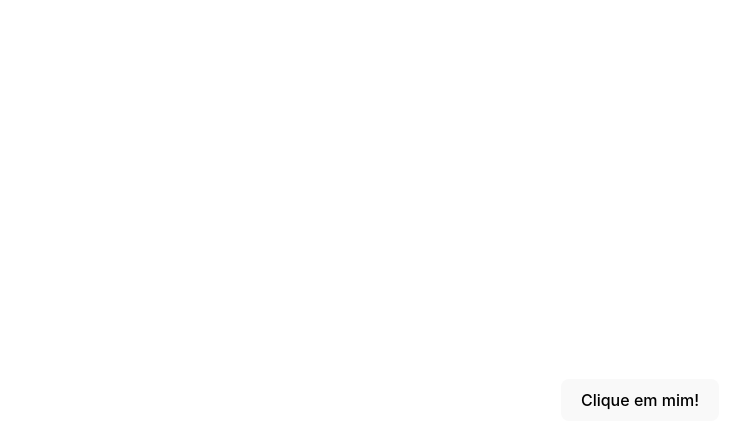
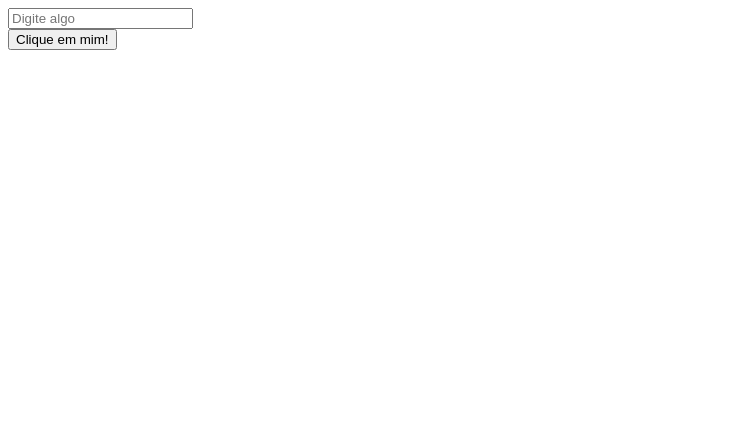
Before and after one commit to yagobmoreira/trybe-exercises, a React (Vite) app in the folder FrontEnd/secao-02-introducao-ao-react/dia-05-estados-e-eventos/courseContent/: page / in a window 1280 px wide. Shown: the top 448 px of the page, without its empty margins (0-753 px from the left). Built offline with nearby package versions, Linux system fonts and the light colour scheme.

Commit message:
event handlers com props de componentes

```diff
--- a/FrontEnd/secao-02-introducao-ao-react/dia-05-estados-e-eventos/courseContent/src/App.tsx
+++ b/FrontEnd/secao-02-introducao-ao-react/dia-05-estados-e-eventos/courseContent/src/App.tsx
@@ -1,10 +1,15 @@
 import Button from './components/Button'
-import './App.css'
+import Input from './components/Input'
+// import './App.css'
 
 function App() {
+  function handleChange() {
+    alert('Você digitou algo');
+  }
 
   return (
     <>
+      <Input onChange={ handleChange } />
       <Button />
     </>
   )
--- a/FrontEnd/secao-02-introducao-ao-react/dia-05-estados-e-eventos/courseContent/src/components/Button.tsx
+++ b/FrontEnd/secao-02-introducao-ao-react/dia-05-estados-e-eventos/courseContent/src/components/Button.tsx
@@ -1,12 +1,15 @@
 function Button() {
-  function handlerClick() {
+  function handleClick() {
     alert('Meu primeiro event handler com React')
   }
 
   return (
-    <button onClick={handlerClick}>
-      Clique em mim!
-    </button>
+
+    <div>
+      <button onClick={handleClick}>
+        Clique em mim!
+      </button>
+    </div>
   )
 }
 
--- /dev/null
+++ b/FrontEnd/secao-02-introducao-ao-react/dia-05-estados-e-eventos/courseContent/src/components/Input.tsx
@@ -0,0 +1,13 @@
+type InputProps = {
+  onChange: () => void
+}
+
+function Input({ onChange }: InputProps) {
+
+  return (
+    <input onChange={onChange} type="text" name="" id="" placeholder="Digite algo"/>
+  )
+
+}
+
+export default Input;
--- a/FrontEnd/secao-02-introducao-ao-react/dia-05-estados-e-eventos/courseContent/src/main.tsx
+++ b/FrontEnd/secao-02-introducao-ao-react/dia-05-estados-e-eventos/courseContent/src/main.tsx
@@ -1,7 +1,7 @@
 import React from 'react'
 import ReactDOM from 'react-dom/client'
 import App from './App.tsx'
-import './index.css'
+// import './index.css'
 
 ReactDOM.createRoot(document.getElementById('root')!).render(
   <React.StrictMode>
```
